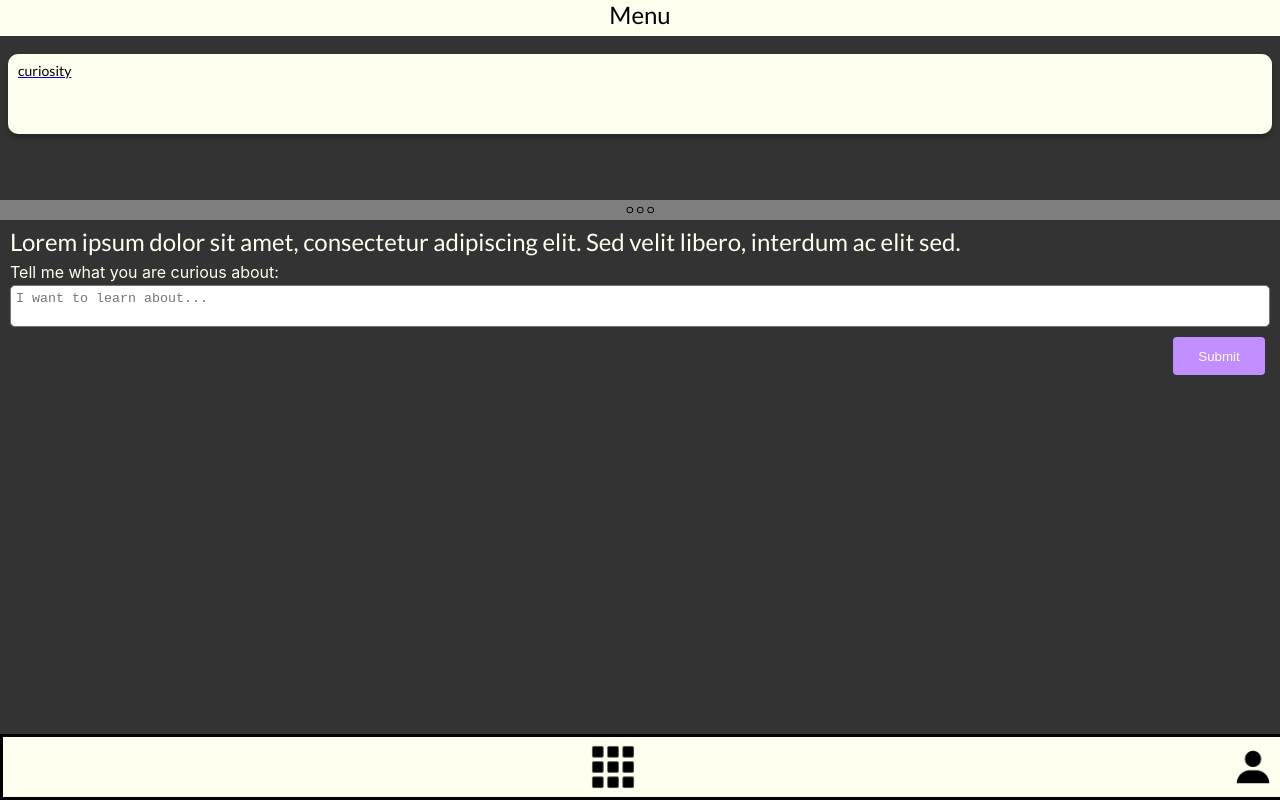
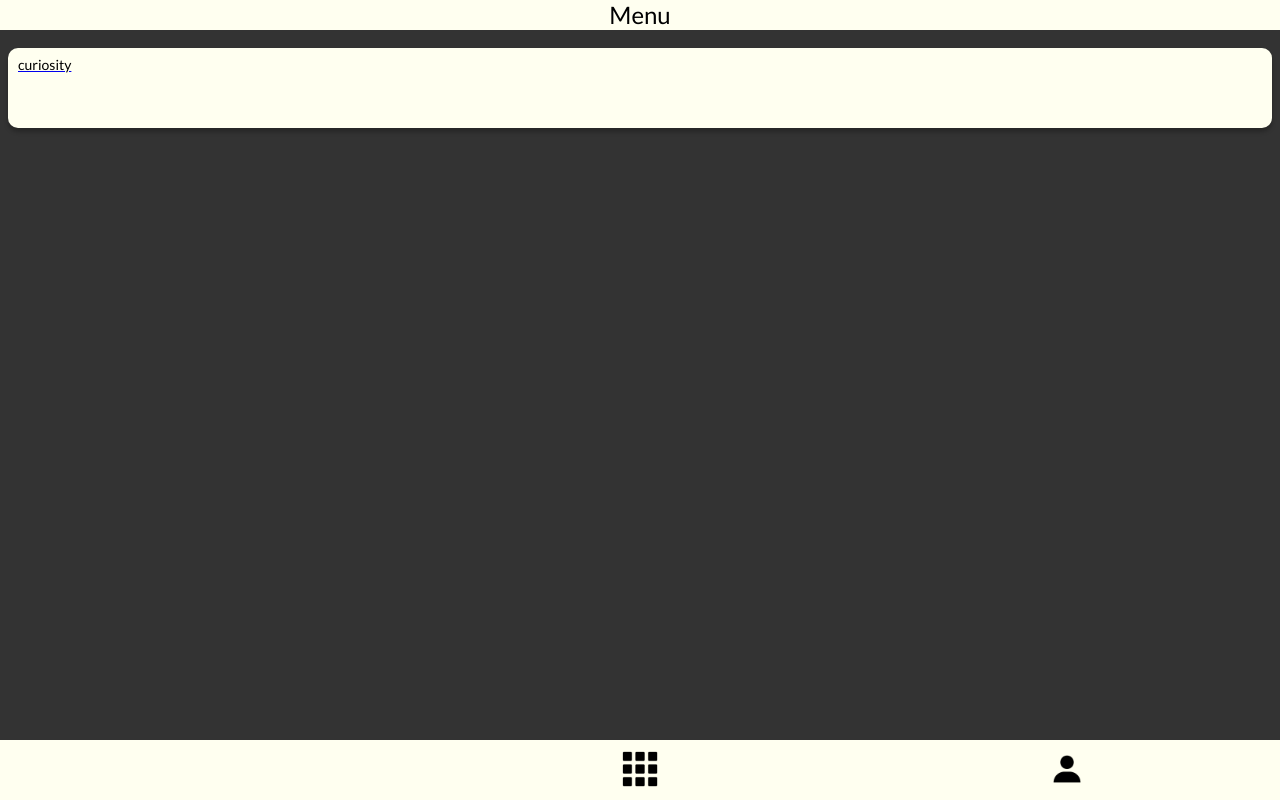
Before and after one commit to dscription/sophia-logger, a React (Create React App) app: page /menu in a window 1280 px wide. Built offline with nearby package versions, Linux system fonts and the light colour scheme.

Commit message:
switch to grid vs flex for Layout

```diff
--- a/src/atoms/Icon/Icon.jsx
+++ b/src/atoms/Icon/Icon.jsx
@@ -1,5 +1,6 @@
 import styled from 'styled-components';
 
 export const Icon = styled.img`
-  height: 100%;
+  /* height: 100%; */
+  height: 50px;
 `;
--- a/src/compositions/Drawer/Drawer.jsx
+++ b/src/compositions/Drawer/Drawer.jsx
@@ -44,9 +44,11 @@ const DrawerContainer = styled.div`
   flex-direction: column;
   width: 100%;
   /* //!. Ensure drawer height is the height of its content, not fixed. */
-  height: 600px;
+  /* height: 600px; */
+  height: 0px;
   background: ${(props) => props.theme.colors.drawerBg};
   /* display: none; */
+  visibility: hidden;
 `;
 
 const DrawerHandle = styled.div`
--- a/src/compositions/Layout/Layout.jsx
+++ b/src/compositions/Layout/Layout.jsx
@@ -1,6 +1,5 @@
 import styled from 'styled-components';
 import NavFooter from '../NavFooter/NavFooter';
-import GlobalStyle from '../../global';
 import DotDotDot from '../../assets/icons/Dot_Dot_Dot.png';
 import { Button, Icon, Text } from '../../atoms';
 import Drawer from '../Drawer/Drawer';
@@ -12,9 +11,8 @@ const Layout = ({ title, children }) => {
         <h1>{title}</h1>
       </Header>
       <Main>{children}</Main>
-      <Drawer />
+      {/* <Drawer /> */}
       <NavFooter />
-      <GlobalStyle />
     </Container>
   );
 };
@@ -22,21 +20,26 @@ const Layout = ({ title, children }) => {
 export default Layout;
 
 const Container = styled.div`
-  display: flex;
-  flex-direction: column;
-  height: 100%;
+  height: 100vh;
+  display: grid;
+  grid-template-columns: 1fr;
+  grid-template-rows: auto 1fr auto;
+  grid-template-areas:
+    'header'
+    'main'
+    'footer';
 `;
 
 const Main = styled.main`
+  grid-area: main;
   background: ${(props) => props.theme.colors.mainBg};
   padding: 8px;
-  overflow: scroll;
-  /* height: 100%; */
-  flex-grow: 1;
+  overflow: auto;
 `;
 
 const Header = styled.header`
-  height: 30px;
+  grid-area: header;
+  /* height: 30px; */
   padding: 3px 0px;
   background: ${(props) => props.theme.colors.headerBg};
   color: ${(props) => props.theme.colors.heading};
--- a/src/compositions/NavFooter/NavFooter.jsx
+++ b/src/compositions/NavFooter/NavFooter.jsx
@@ -6,6 +6,7 @@ import { Icon } from '../../atoms';
 const NavFooter = () => {
   return (
     <Nav>
+      <IconList>
         <Icon></Icon>
         {/* // todo: Add route to User Home */}
         <a href="/menu">
@@ -15,19 +16,24 @@ const NavFooter = () => {
         <a href="">
           <Icon src={User_Icon} alt=" User Icon Button" />
         </a>
+      </IconList>
     </Nav>
   );
 };
 
 export default NavFooter;
 
+const IconList = styled.div`
+  display: grid;
+  grid-template-columns: 1fr 1fr 1fr;
+  height: 100%;
+  width: 100%;
+  align-items: center;
+`;
+
 const Nav = styled.nav`
-  display: flex;
-  justify-content: space-between;
+  grid-area: footer;
   height: 60px;
-  width: 100%;
-  border: 3px solid black;
   background: ${(props) => props.theme.colors.navBg};
-  position: fixed;
-  bottom: 0;
+  text-align: center;
 `;
--- a/src/pages/App/App.jsx
+++ b/src/pages/App/App.jsx
@@ -7,6 +7,7 @@ import styled from 'styled-components';
 import Layout from '../../compositions/Layout/Layout';
 import Curiosity from '../Curiosity/Curiosity';
 import Menu from '../Menu/Menu';
+import GlobalStyle from '../../global'
 
 
 function App() {
@@ -37,6 +38,7 @@ function App() {
           </Layout>
         )}
       />
+      <GlobalStyle />
     </ThemeProvider>
   );
 }
```
Lines whose indentation alone changed are shown as unchanged.
